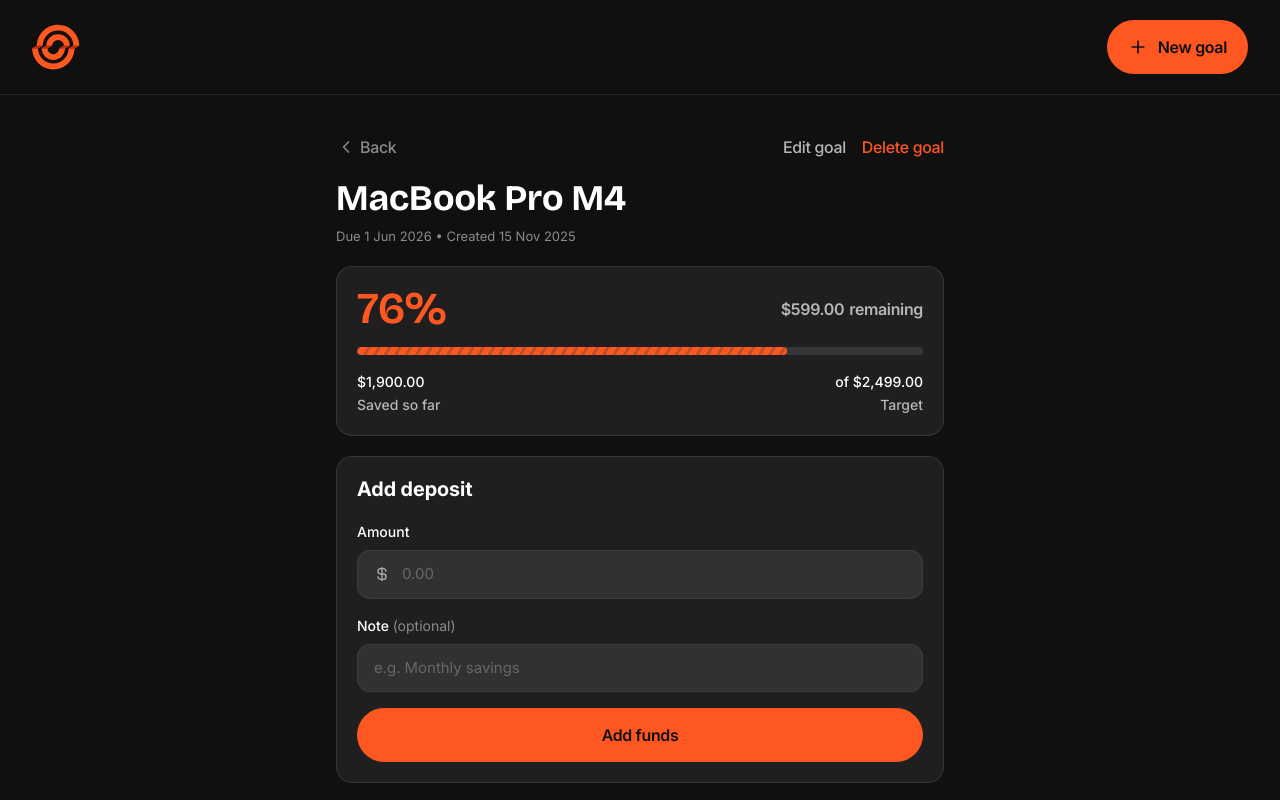
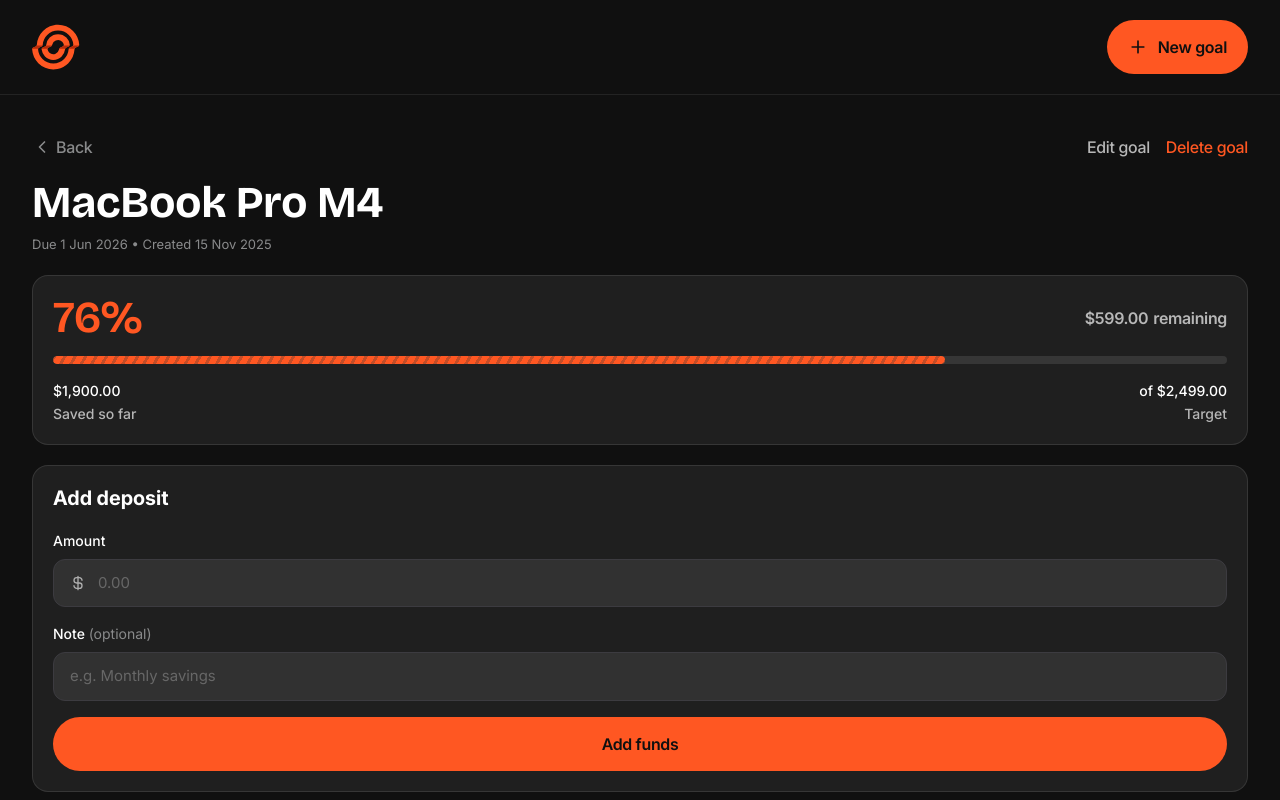
Before and after one commit to EA-Gadgeter/savings-tracker-challenge, a React (Vite) app: page /goals/goal-001 in a window 1280 px wide. Shown: the top 800 px of the page. Built offline with nearby package versions, Linux system fonts and the light colour scheme.

Commit message:
Implemeneted desktop and tablet layout for GoalDetail page, Edit/CreateModal and DeleteModal. Added custom focus states for elements in the above elements.

```diff
--- a/src/components/common/Button/Button.module.css
+++ b/src/components/common/Button/Button.module.css
@@ -22,8 +22,8 @@
 }
 
 .button:focus-visible {
-  outline: 0.2rem solid var(--color-neutral-0);
-  outline-offset: 0.3rem;
+  outline: 0.2rem solid var(--color-orange-400);
+  outline-offset: 0.4rem;
 }
 
 .button:disabled {
@@ -60,6 +60,10 @@
   background-color: var(--color-orange-500);
 }
 
+.destructive:focus-visible {
+  outline-color: var(--color-red-500);
+}
+
 .active.secondary {
   border-color: var(--color-orange-400);
   color: var(--color-neutral-0);
@@ -91,3 +95,13 @@
     transition: none;
   }
 }
+
+/* ================================
+   TABLET
+   ================================ */
+
+@media (width >= 768px) {
+  .button {
+    min-height: 4.8rem;
+  }
+}
--- a/src/components/goalDetail/AddDepositForm/AddDepositForm.module.css
+++ b/src/components/goalDetail/AddDepositForm/AddDepositForm.module.css
@@ -51,7 +51,7 @@
 }
 
 .inputWrapper:focus-within {
-  border-color: var(--color-neutral-400);
+  border-color: var(--color-orange-400);
 }
 
 .inputWrapper.inputWrapperError {
@@ -109,7 +109,7 @@
 
 .input:focus {
   outline: none;
-  border-color: var(--color-neutral-400);
+  border-color: var(--color-orange-400);
 }
 
 /* Error */
--- a/src/components/goals/CreateGoalModal/CreateGoalModal.module.css
+++ b/src/components/goals/CreateGoalModal/CreateGoalModal.module.css
@@ -46,7 +46,7 @@
   animation: panelIn 0.25s ease;
   z-index: 41;
   width: calc(100% - 3.2rem);
-  max-width: 48rem;
+  max-width: 68rem;
   background-color: var(--color-neutral-800);
   border-radius: 2rem;
   border: 0.1rem solid rgba(255, 255, 255, 0.12);
@@ -162,7 +162,7 @@
 
 .input:focus {
   outline: none;
-  border-color: var(--color-neutral-400);
+  border-color: var(--color-orange-400);
 }
 
 .input.inputError {
@@ -189,7 +189,7 @@
 }
 
 .inputWrapper:focus-within {
-  border-color: var(--color-neutral-400);
+  border-color: var(--color-orange-400);
 }
 
 .inputWrapper.inputWrapperError {
@@ -276,9 +276,23 @@
    DESKTOP — Wider padding
    ================================ */
 
-@media (min-width: 48em) {
+@media (width >= 768px) {
   .panel {
     padding: 2.8rem 3.2rem;
+  }
+}
+
+@media (width >= 768px) {
+  .panel {
+    padding: 2.8rem 3.2rem;
+  }
+
+  .footer {
+    justify-content: flex-end;
+  }
+
+  .footer > * {
+    flex: none;
   }
 }
 
--- a/src/components/goals/DeleteGoalModal/DeleteGoalModal.module.css
+++ b/src/components/goals/DeleteGoalModal/DeleteGoalModal.module.css
@@ -46,7 +46,7 @@
   animation: panelIn 0.25s ease;
   z-index: 41;
   width: calc(100% - 3.2rem);
-  max-width: 48rem;
+  max-width: 68rem;
   background-color: var(--color-neutral-800);
   border-radius: 2rem;
   border: 0.1rem solid rgba(255, 255, 255, 0.12);
@@ -138,9 +138,17 @@
    DESKTOP
    ================================ */
 
-@media (min-width: 48em) {
+@media (width >= 768px) {
   .panel {
     padding: 2.8rem 3.2rem;
+  }
+
+  .footer {
+    justify-content: flex-end;
+  }
+
+  .footer > * {
+    flex: none;
   }
 }
 
--- a/src/components/goals/GoalsToolbar/GoalsToolbar.tsx
+++ b/src/components/goals/GoalsToolbar/GoalsToolbar.tsx
@@ -30,7 +30,6 @@
         sortWrapperRef.current &&
         !sortWrapperRef.current.contains(e.target as Node)
       ) {
-        console.log(e.target);
         sortModal.close();
       }
     }
--- a/src/pages/GoalDetail/GoalDetailPage.module.css
+++ b/src/pages/GoalDetail/GoalDetailPage.module.css
@@ -3,12 +3,10 @@
 }
 
 .content {
-  padding: 4rem 1.6rem 4rem;
+  padding: 4rem 1.6rem;
   display: flex;
   flex-direction: column;
   gap: 2rem;
-  max-width: 64rem;
-  margin: 0 auto;
 }
 
 /* ── Navigation ── */
@@ -37,9 +35,9 @@
 }
 
 .backLink:focus-visible {
-  outline: 0.2rem solid var(--color-neutral-0);
-  outline-offset: 0.3rem;
-  border-radius: 0.4rem;
+  outline: 0.2rem solid var(--color-orange-400);
+  outline-offset: 0.4rem;
+  border-radius: 999rem;
 }
 
 .navActions {
@@ -76,11 +74,30 @@
   color: var(--color-orange-500);
 }
 
-.editBtn:focus-visible,
+.editBtn:focus-visible {
+  outline: 0.2rem solid var(--color-orange-400);
+  outline-offset: 0.4rem;
+  border-radius: 0.4rem;
+}
+
 .deleteBtn:focus-visible {
-  outline: 0.2rem solid var(--color-neutral-0);
-  outline-offset: 0.3rem;
-  border-radius: 0.4rem;
+  outline: 0.2rem solid var(--color-orange-400);
+  outline-offset: 0.4rem;
+  border-radius: 999rem;
+}
+
+/* ── Two-column body ── */
+
+.body {
+  display: flex;
+  flex-direction: column;
+  gap: 2rem;
+}
+
+.mainCol {
+  display: flex;
+  flex-direction: column;
+  gap: 2rem;
 }
 
 /* ── Goal header ── */
@@ -98,3 +115,48 @@
   font-size: 1.3rem;
   color: var(--color-neutral-400);
 }
+
+/* ================================
+   TABLET — 768px
+   ================================ */
+
+@media (width >= 768px) {
+  .content {
+    padding: 4rem 3.2rem;
+  }
+
+  .goalName {
+    font-size: 4.4rem;
+  }
+}
+
+/* ================================
+   DESKTOP — 1440px
+   ================================ */
+
+@media (width >= 1440px) {
+  .content {
+    padding: 4rem 8rem;
+    max-width: 144rem;
+    margin: 0 auto;
+  }
+
+  .goalName {
+    font-size: 5.6rem;
+  }
+
+  .body {
+    flex-direction: row;
+    align-items: flex-start;
+    gap: 3.2rem;
+  }
+
+  .mainCol {
+    flex: 1;
+    min-width: 0;
+  }
+
+  .sidebar {
+    flex: 0 0 38rem;
+  }
+}
--- a/src/pages/GoalDetail/GoalDetailPage.tsx
+++ b/src/pages/GoalDetail/GoalDetailPage.tsx
@@ -1,4 +1,4 @@
-import { useEffect, useState } from "react";
+import { useEffect } from "react";
 import { useParams, useLocation, Link } from "wouter";
 import { useGoalsStore } from "../../store/useGoalsStore";
 import { useModal } from "../../hooks/useModal";
@@ -50,11 +50,11 @@
           </Link>
 
           <div className={styles.navActions}>
-            <button className={styles.editBtn} onClick={editModal.toggle}>
+            <button className={styles.editBtn} onClick={editModal.open}>
               Edit goal
             </button>
 
-            <button className={styles.deleteBtn} onClick={deleteModal.toggle}>
+            <button className={styles.deleteBtn} onClick={deleteModal.open}>
               Delete goal
             </button>
           </div>
@@ -82,6 +82,9 @@
           </p>
         </div>
 
+        {/* ── Two-column body: main content + deposit history sidebar ── */}
+        <div className={styles.body}>
+          <div className={styles.mainCol}>
             {/* ── Progress or Completed card ── */}
             {isComplete ? (
               <CompletedCard goal={goal} savedAmount={savedAmount} />
@@ -91,9 +94,13 @@
 
             {/* ── Add deposit form (hidden once goal is complete) ── */}
             {!isComplete && <AddDepositForm goalId={goal.id} />}
+          </div>
 
           {/* ── Deposit history ── */}
+          <aside className={styles.sidebar}>
             <DepositList deposits={goal.deposits} />
+          </aside>
+        </div>
       </div>
     </main>
   );
```
Lines whose indentation alone changed are shown as unchanged.
